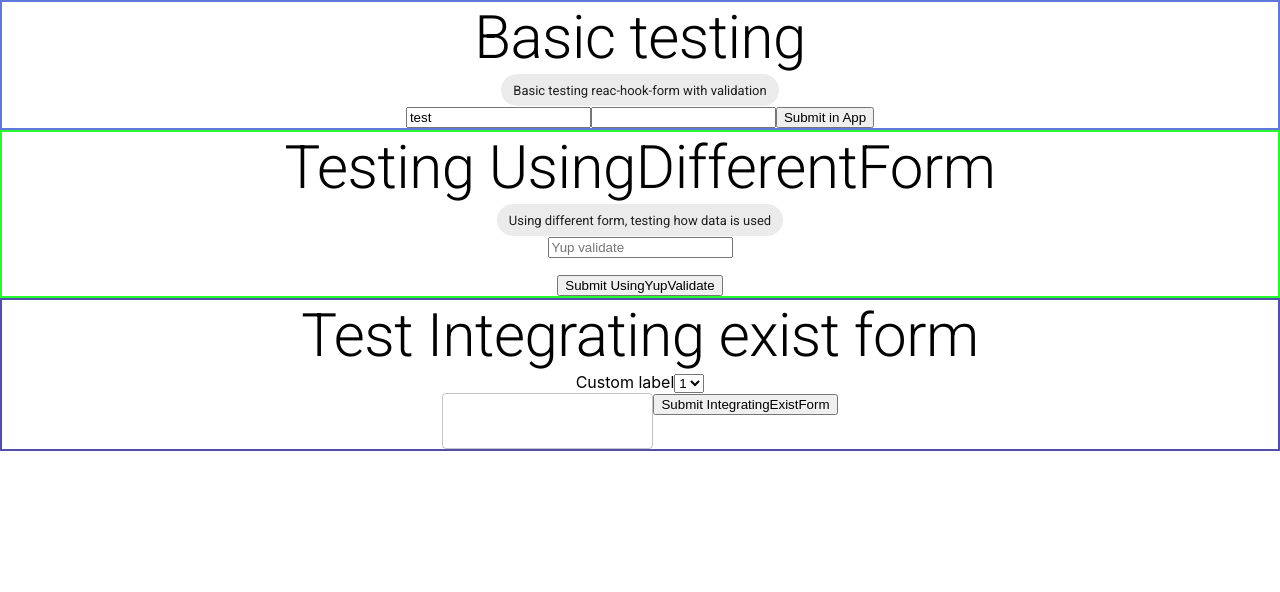
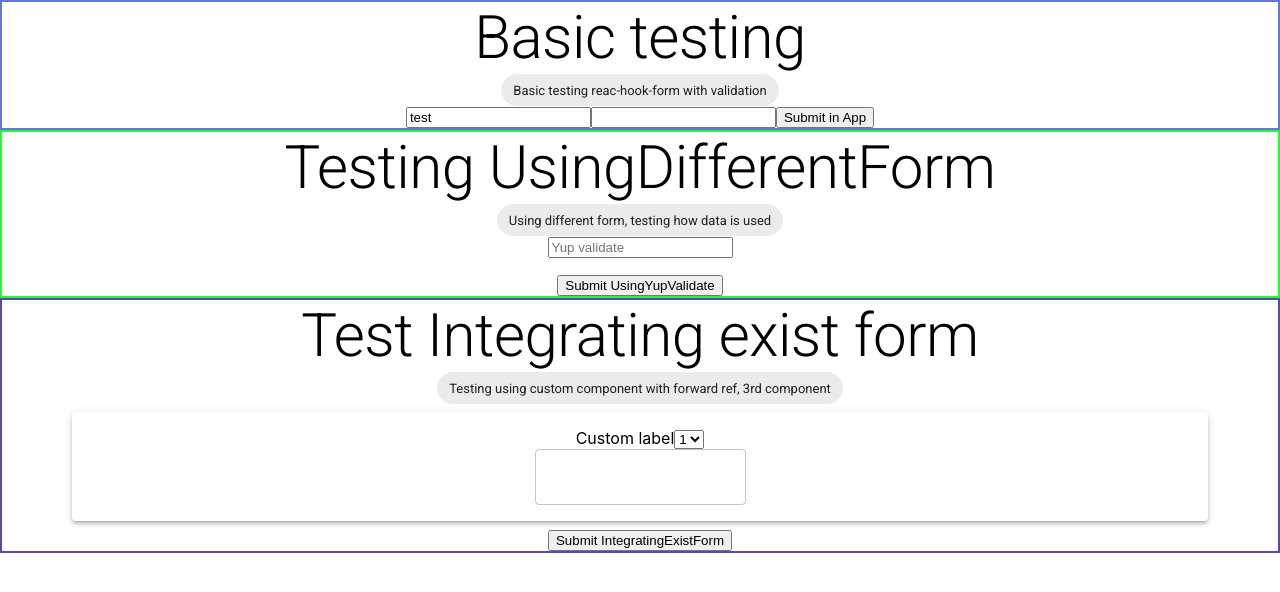
Before and after one commit to platium111/9.forms, a React (Create React App) app: page / in a window 1280 px wide. Shown: the top 592 px of the page. Built offline with nearby package versions, Linux system fonts and the light colour scheme.

Commit message:
feat: using Box styling

```diff
--- a/package.json
+++ b/package.json
@@ -3,10 +3,10 @@
   "version": "0.1.0",
   "private": true,
   "dependencies": {
-    "@emotion/react": "^11.4.1",
-    "@emotion/styled": "^11.3.0",
     "@fontsource/roboto": "^4.5.1",
     "@mui/material": "^5.0.2",
+    "@mui/styled-engine-sc": "^5.0.0",
+    "@mui/system": "^5.0.2",
     "@testing-library/jest-dom": "^5.14.1",
     "@testing-library/react": "^11.2.7",
     "@testing-library/user-event": "^12.8.3",
--- a/src/IntegratingExistForm.js
+++ b/src/IntegratingExistForm.js
@@ -2,9 +2,12 @@ import React from "react";
 import { useForm, Controller } from "react-hook-form";
 import TextField from "@mui/material/TextField";
 import Container from "@mui/material/Container";
+import Box from "@mui/material/Box";
 import { TestWrapperStyled } from "./styles/index.style";
 import { randomColor } from "./utils";
 
+const FORM_DESCRIPTION =
+  "Testing using custom component with forward ref, 3rd component";
 // [learn] using forwardRef for existing UI, can pass react-hook-form as onChange
 const Select = React.forwardRef(({ label, onChange, name }, ref) => (
   <div>
@@ -26,10 +29,21 @@ const IntegratingExistForm = () => {
   return (
     <TestWrapperStyled
       title="Test Integrating exist form"
+      description={FORM_DESCRIPTION}
       color={randomColor()}
     >
       <form onSubmit={handleSubmit(onSubmit)}>
         <Container>
+          <Box
+            sx={{
+              bgcolor: "background.paper",
+              boxShadow: 3,
+              borderRadius: 1,
+              p: 2,
+              m: 1,
+              minWidth: 300,
+            }}
+          >
             <Select
               label="Custom label"
               name="firstName"
@@ -38,6 +52,7 @@ const IntegratingExistForm = () => {
 
             {/* [learn] Using Controller for 3rd UI
              *  + passing name, onBlur, onChange, ref to <Textfield>
+             *  + it renders 4 time each submit (2 before, 2 after)
              */}
             <Controller
               name="lastName"
@@ -48,7 +63,7 @@ const IntegratingExistForm = () => {
                 return <TextField {...field} />;
               }}
             />
-
+          </Box>
           <input type="submit" value="Submit IntegratingExistForm" />
         </Container>
       </form>
```
Also changed, not shown: 1 other file (tests, documents, lock files or other folders). Lines whose indentation alone changed are shown as unchanged.
